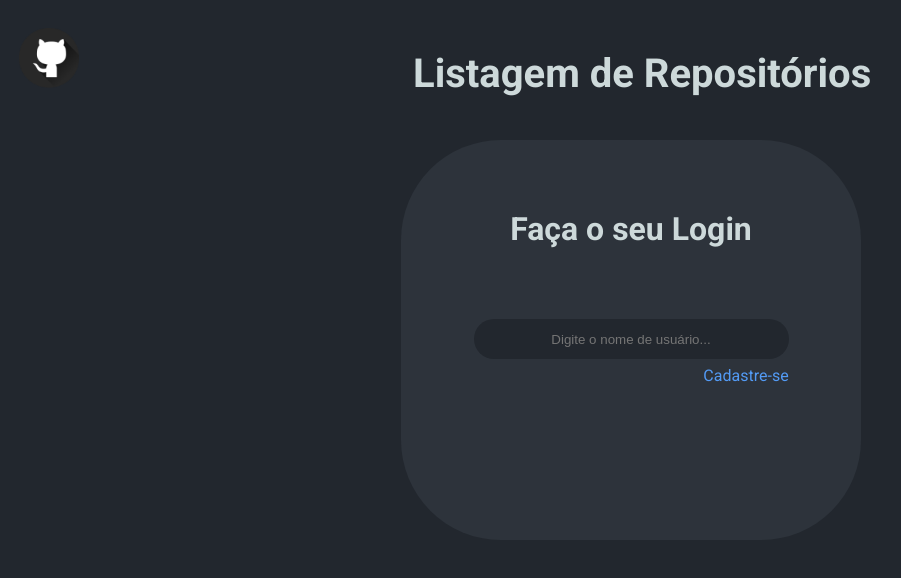
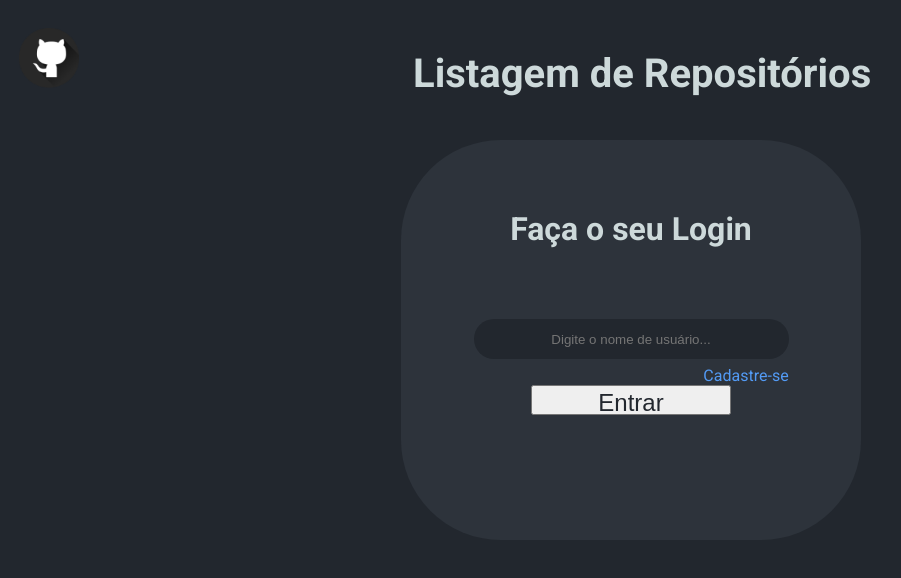
Before and after one commit to felipenmatos/consult-repo, a React (Create React App) app: page / in a window 1280 px wide. Shown: the top 578 px of the page, without its empty margins (9-910 px from the left). Built offline with nearby package versions, Linux system fonts and the light colour scheme; a web font is replaced by a local one.

Commit message:
feat: button structuring in login form

```diff
--- a/src/Pages/Login/index.tsx
+++ b/src/Pages/Login/index.tsx
@@ -1,4 +1,5 @@
 import React from "react";
+import { Button } from "../../Components/Button";
 import { Header } from "../../Components/HeaderLogin";
 import { InputLogin } from "../../Components/InputLogin";
 import { Paper } from "../../Templates/Paper";
@@ -12,6 +13,7 @@ export function Login() {
         <TitleForm>Faça o seu Login</TitleForm>
         <InputLogin />
         <RegisterButton>Cadastre-se</RegisterButton>
+        <Button name="Entrar" />
       </Form>
     </Paper>
   );
```
